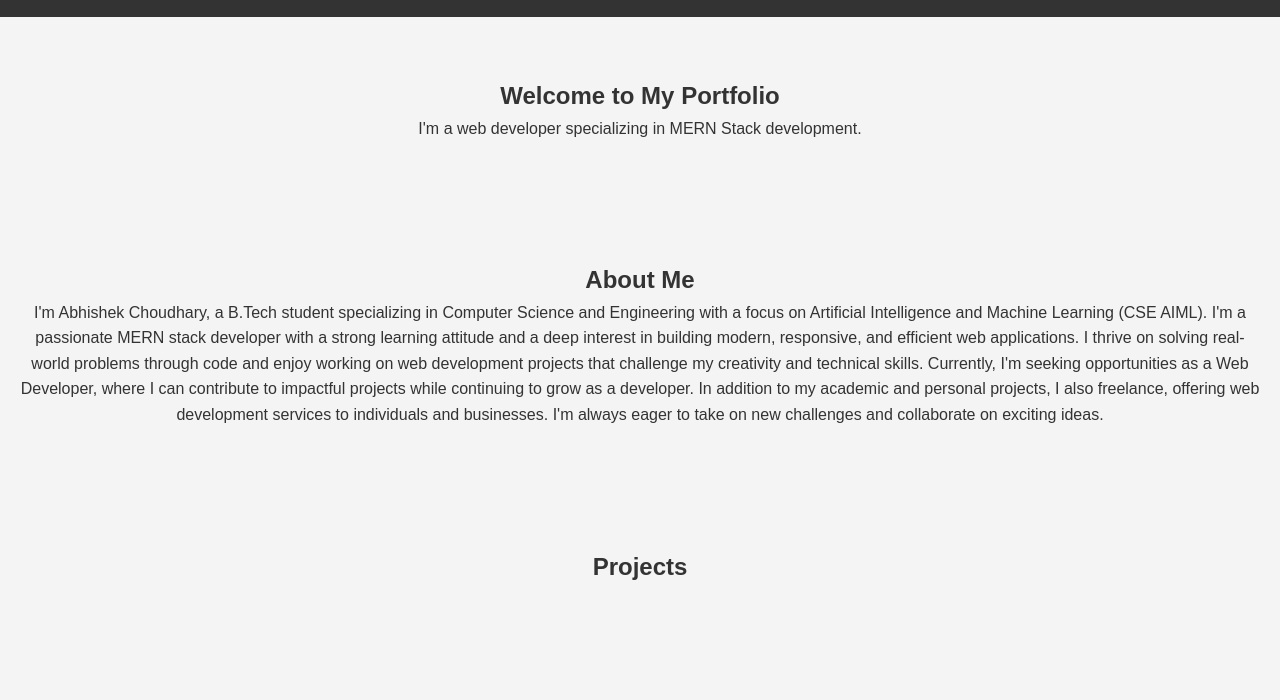
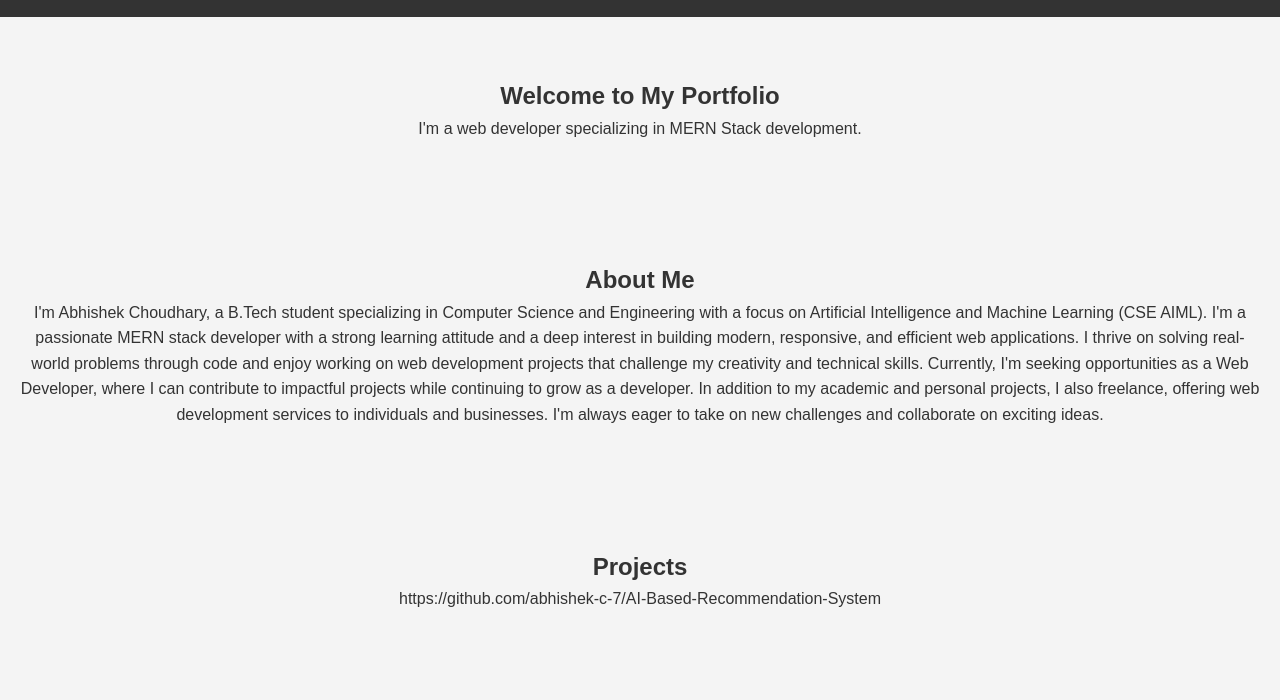
Before and after one commit to abhishek-c-7/PORTFOLIO, a plain HTML site: page index.html in a window 1280 px wide. Shown: the part 100-800 px from the top of the page. Drawn offline with Linux system fonts and the light colour scheme.

Commit message:
Update index.html

```diff
--- a/index.html
+++ b/index.html
@@ -36,7 +36,7 @@ In addition to my academic and personal projects, I also freelance, offering web
   <section id="projects">
     <h2>Projects</h2>
     <div class="project-list">
-      <!-- Project items will go here -->
+      https://github.com/abhishek-c-7/AI-Based-Recommendation-System
     </div>
   </section>
 
```
